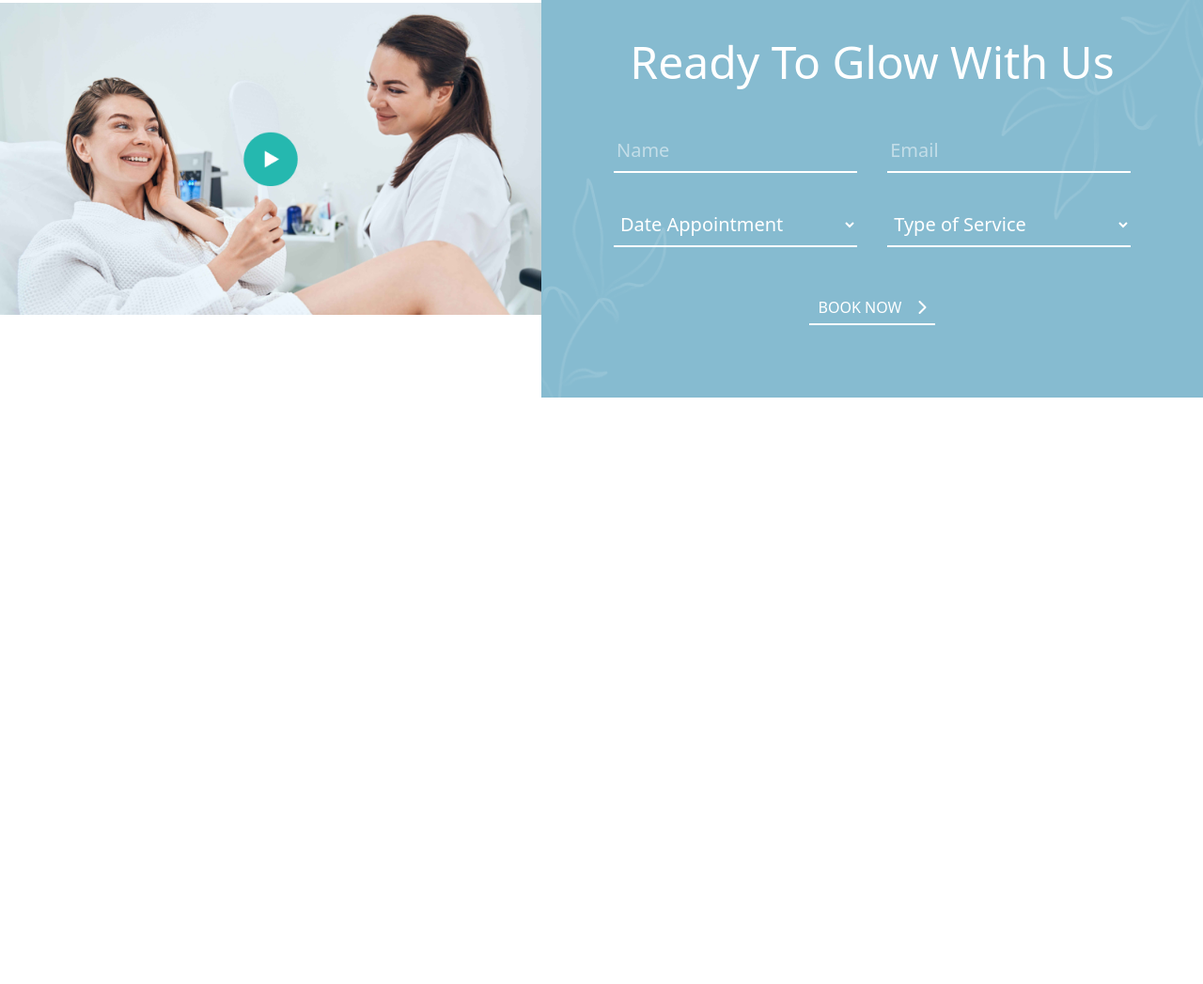
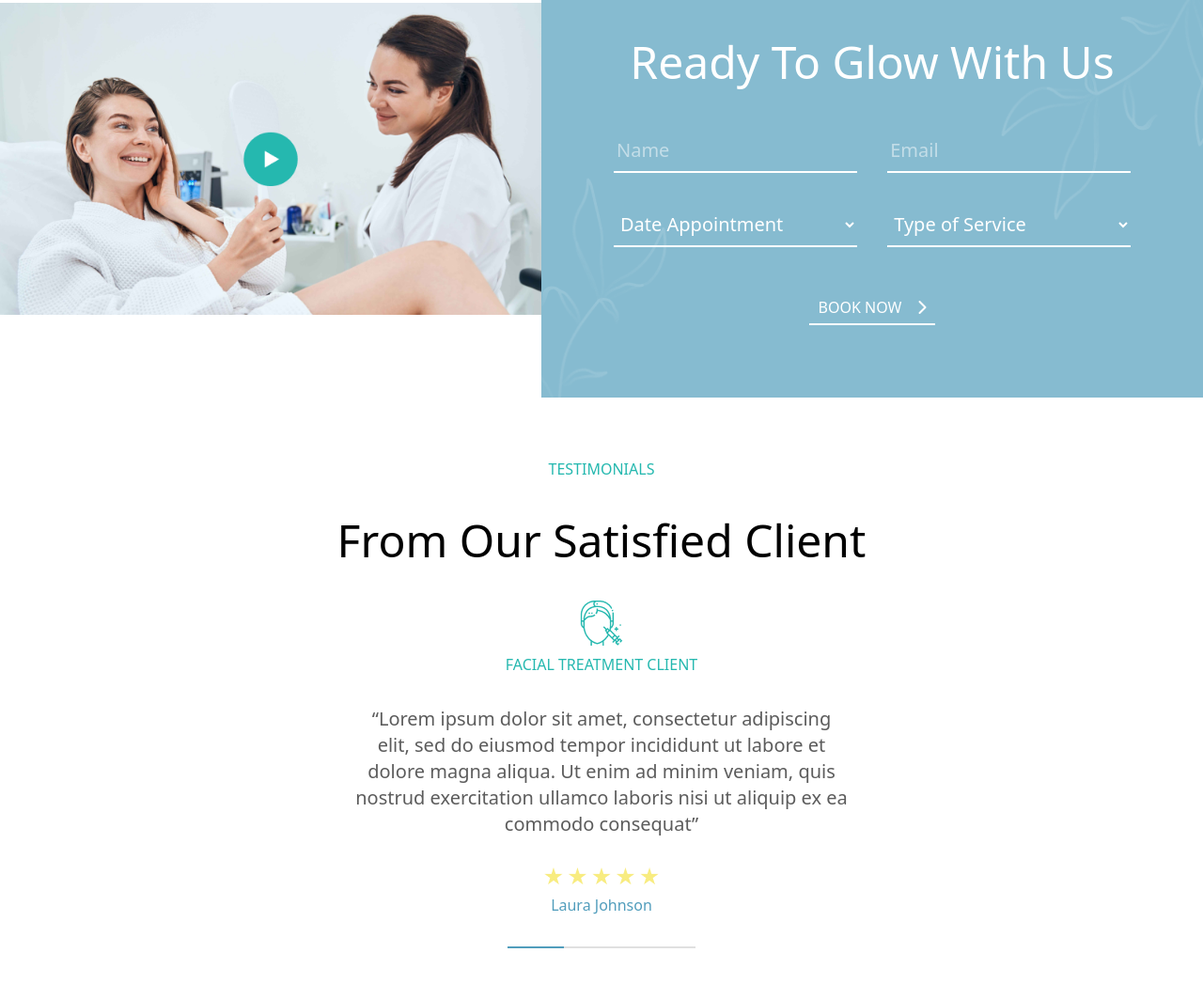
Before and after one commit to sayeed-dev-07/assigment-2, a website: page index.html in a window 1280 px wide. Shown: the part 3157-4204 px from the top of the page at 94% size. Before the commit the page ends 3644 px from the top, so only its background shows below. Drawn offline with Linux system fonts and the light colour scheme.

Commit message:
testimonials section done

```diff
--- a/index.html
+++ b/index.html
@@ -223,6 +223,28 @@
         </div>
     </div>
 
+    <div class="testimonials mb-[3rem] px-[0.5rem] md:px-[7%] text-center flex flex-col gap-y-[2rem] md:w-[70%] md:mx-auto">
+        <p class="font-medium uppercase text-[#25B8AF] ">testimonials</p>
+        <p class="capitalize text-3xl md:text-5xl leading-16">from our satisfied client</p>
+        <div class="flex flex-col items-center gap-[0.5rem] justify-center">
+            <div>
+                <img src="images/testi-Icon.png" alt="">
+            </div>
+            <p class=" uppercase font-medium text-[#25B8AF]">facial treatment client</p>
+        </div>
+        <p class="text-xl xl:px-[6rem] text-[#5C5C5C]">“Lorem ipsum dolor sit amet, consectetur adipiscing elit, sed do eiusmod tempor incididunt ut labore et dolore magna aliqua. Ut enim ad minim veniam, quis nostrud exercitation ullamco laboris nisi ut aliquip ex ea commodo consequat”</p>
+        <div class="flex flex-col items-center justify-center gap-y-[0.5rem]">
+            <div class="flex items-center justify-center">
+            <img src="images/Rating.png" alt="">
+        </div>
+        <p class="capitalize Marcellus font-medium text-[#519DBC]">laura johnson</p>
+        </div>
+        <div class="w-[200px] mx-auto h-[0.1rem] flex items-center justify-center">
+            <div class="w-[30%] bg-[#519DBC] h-full"></div>
+            <div class="flex-1 h-full bg-[#E0E0E0]"></div>
+        </div>
+    </div>
+
 </body>
 
 </html>
```
Also changed, not shown: images/Rating.png (added), images/testi-Icon.png (added), output.css.
